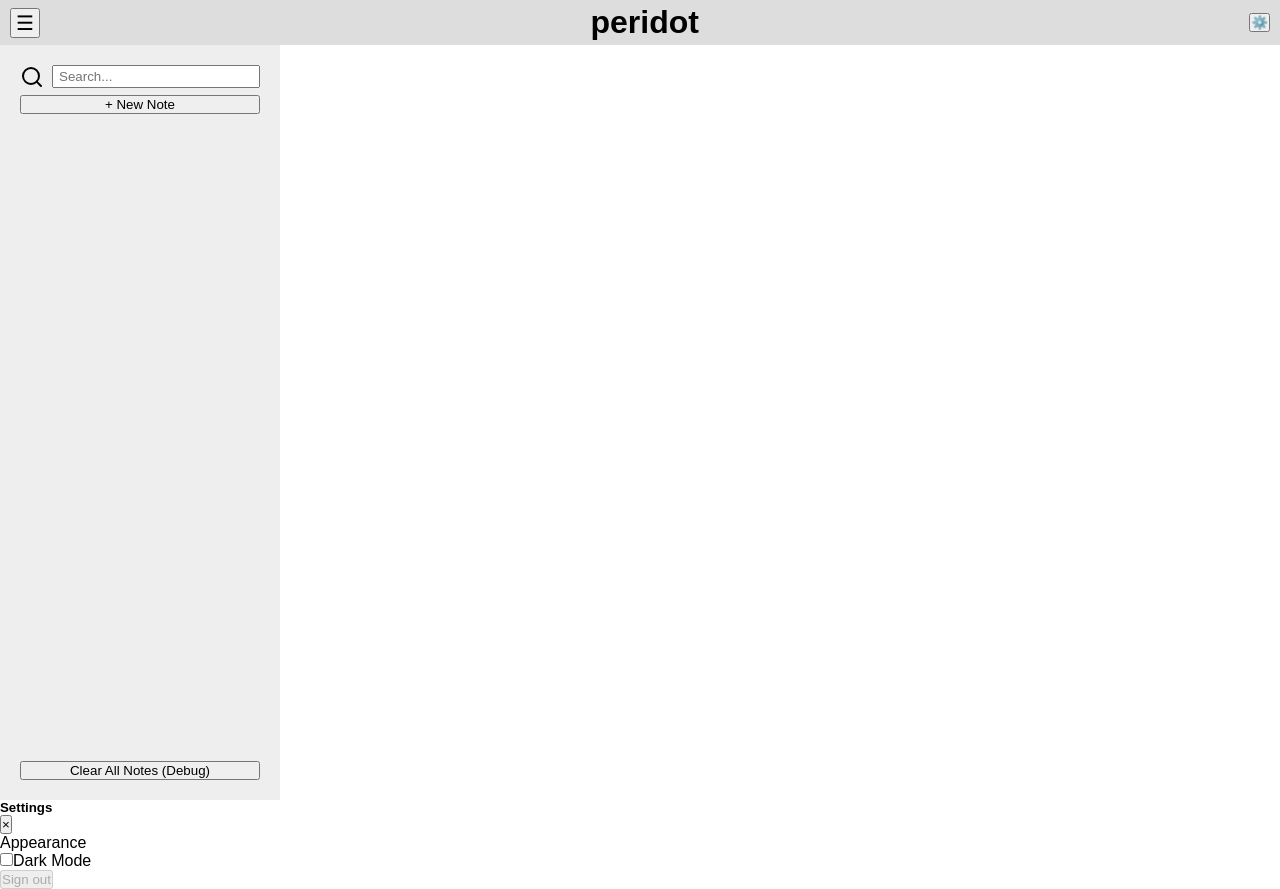
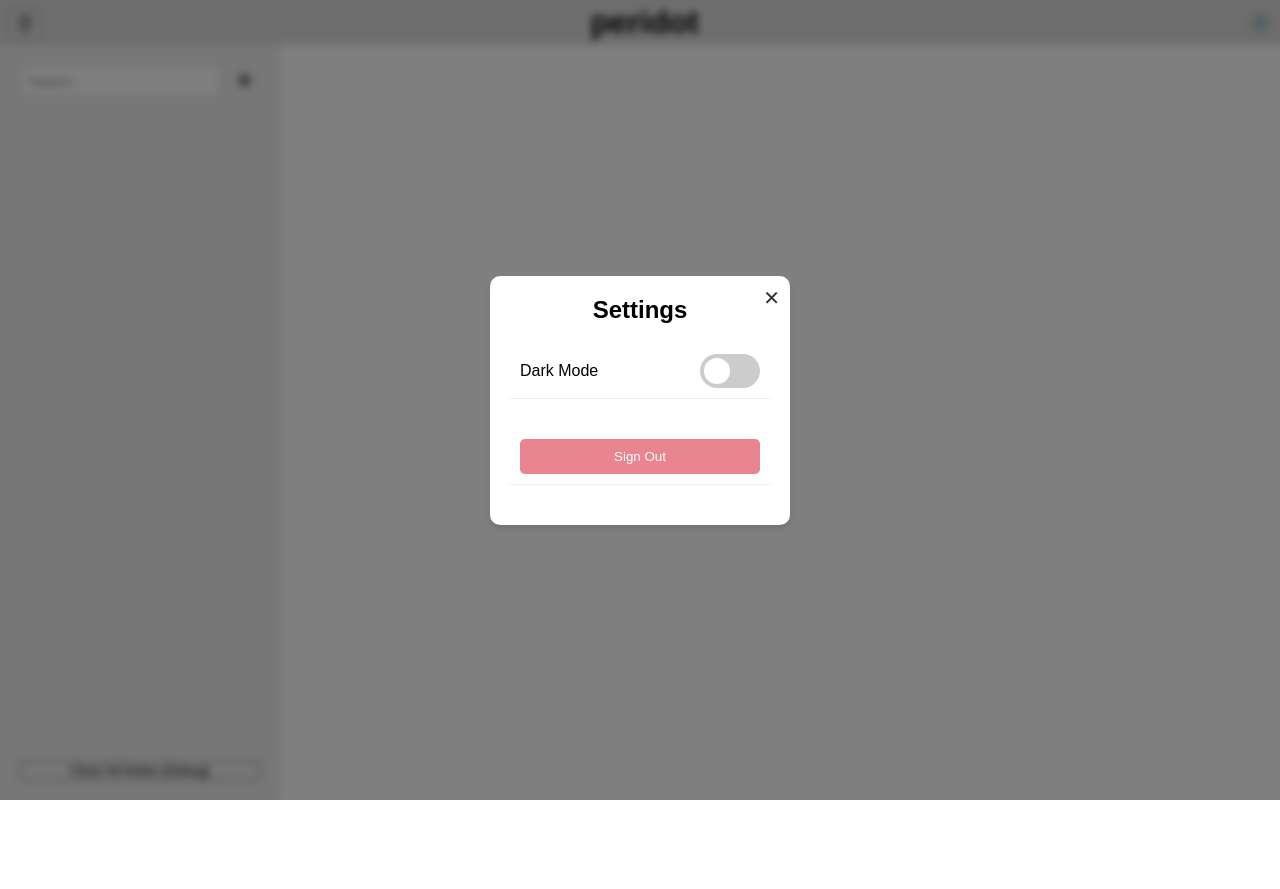
Before and after one commit to streylix/peridot, a React (Vite) app: page / in a window 1280 px wide. Both pictures are taken after a click on the button "⚙️". After the commit the page ends 800 px from the top, so only its background shows below. Built offline with nearby package versions, Linux system fonts and the light colour scheme.

Commit message:
dark mode v1

```diff
--- a/src/App.jsx
+++ b/src/App.jsx
@@ -1,24 +1,51 @@
-import React, { useState } from 'react';
+import React, { useState, useEffect } from 'react';
 import Header from './components/Header';
 import Sidebar from './components/Sidebar';
-import SettingsModal from './components/SettingsModal';
+import Settings from './components/Settings';
 
 function App() {
   const [isSettingsOpen, setIsSettingsOpen] = useState(false);
   const [selectedId, setSelectedId] = useState(null);
 
+  // Apply dark mode on initial load if previously set
+  useEffect(() => {
+    const savedDarkMode = localStorage.getItem('darkMode') === 'true';
+    if (savedDarkMode) {
+      document.body.classList.add('dark-mode');
+    }
+  }, []);
+
+  const openSettings = () => {
+    console.log('Open settings called');
+    setIsSettingsOpen(true);
+  };
+
+  const closeSettings = () => {
+    console.log('Close settings called');
+    setIsSettingsOpen(false);
+  };
+
   return (
     <div className="app">
-      <Header onSettingsClick={() => setIsSettingsOpen(true)} />
+      <Header
+        onSettingsClick={() => {
+          console.log('Settings click in Header');
+          openSettings();
+        }}
+        onDarkModeClick={() => {
+          console.log('Dark mode click in Header');
+          openSettings();
+        }}
+      />
       <div className="main-container">
         <Sidebar
           selectedId={selectedId}
           onNoteSelect={setSelectedId}
         />
       </div>
-      <SettingsModal
+      <Settings
         isOpen={isSettingsOpen}
-        onClose={() => setIsSettingsOpen(false)}
+        onClose={closeSettings}
       />
     </div>
   );
--- a/src/components/Header.jsx
+++ b/src/components/Header.jsx
@@ -1,6 +1,6 @@
 import React from 'react'
 
-function Header({ onSettingsClick }) {
+function Header({ onSettingsClick, onDarkModeClick }) {
   const toggleSidebar = () => {
     const sidebar = document.querySelector('.sidebar');
     const mainContent = document.querySelector('.main-content');
@@ -23,6 +23,7 @@ function Header({ onSettingsClick }) {
           ☰
         </button>
         <h1>peridot</h1>
+        <div className="header-buttons">
           <button
             type="button"
             className="btn btn-settings"
@@ -31,6 +32,7 @@ function Header({ onSettingsClick }) {
             ⚙️
           </button>
         </div>
+      </div>
     </header>
   )
 }
--- /dev/null
+++ b/src/components/Settings.jsx
@@ -0,0 +1,66 @@
+import React, { useState, useEffect } from 'react';
+
+function Settings({ isOpen, onClose }) {
+  const [isDarkMode, setIsDarkMode] = useState(() => {
+    // Check local storage for existing dark mode preference
+    return localStorage.getItem('darkMode') === 'true';
+  });
+
+  useEffect(() => {
+    console.log('Settings modal isOpen:', isOpen);
+  }, [isOpen]);
+
+  useEffect(() => {
+    // Apply dark mode when component mounts or isDarkMode changes
+    if (isDarkMode) {
+      document.body.classList.add('dark-mode');
+      localStorage.setItem('darkMode', 'true');
+    } else {
+      document.body.classList.remove('dark-mode');
+      localStorage.setItem('darkMode', 'false');
+    }
+  }, [isDarkMode]);
+
+  const toggleDarkMode = () => {
+    setIsDarkMode(!isDarkMode);
+  };
+
+  // Render nothing if not open
+  if (!isOpen) {
+    console.log('Settings modal not rendering due to !isOpen');
+    return null;
+  }
+
+  console.log('Settings modal rendering');
+
+  return (
+    <div className="dark-mode-modal-overlay">
+      <div className="dark-mode-modal-content">
+        <button className="dark-mode-modal-close" onClick={onClose}>
+          ✕
+        </button>
+        <h2>Settings</h2>
+        <div className="settings-section">
+          <div className="dark-mode-switch-container">
+            <span>Dark Mode</span>
+            <label className="toggle-switch">
+              <input
+                type="checkbox"
+                checked={isDarkMode}
+                onChange={toggleDarkMode}
+              />
+              <span className="slider"></span>
+            </label>
+          </div>
+        </div>
+        <div className="settings-section">
+          <button className="btn btn-danger" disabled>
+            Sign Out
+          </button>
+        </div>
+      </div>
+    </div>
+  );
+}
+
+export default Settings;
--- a/src/components/SettingsModal.jsx
+++ b/src/components/SettingsModal.jsx
@@ -11,7 +11,7 @@ function SettingsModal({ isOpen, onClose }) {
       <div className="modal-dialog">
         <div className="modal-content">
           <div className="modal-header">
-            <h5 className="modal-title">Settings</h5>
+            <h5 className="modal-title">Other Settings</h5>
             <button
               type="button"
               className="close"
@@ -21,28 +21,7 @@ function SettingsModal({ isOpen, onClose }) {
             </button>
           </div>
           <div className="modal-body">
-            <ul className="nav nav-pills flex-column">
-              <li className="nav-item">
-                <a className="nav-link active">Appearance</a>
-              </li>
-            </ul>
-            <div className="tab-content">
-              <div className="tab-pane fade show active">
-                <div className="custom-control custom-switch">
-                  <input
-                    type="checkbox"
-                    className="custom-control-input"
-                    id="darkModeSwitch"
-                  />
-                  <label
-                    className="custom-control-label"
-                    htmlFor="darkModeSwitch"
-                  >
-                    Dark Mode
-                  </label>
-                </div>
-              </div>
-            </div>
+            <p>More settings coming soon!</p>
           </div>
           <div className="modal-footer">
             <button
--- a/src/components/Sidebar.jsx
+++ b/src/components/Sidebar.jsx
@@ -94,9 +94,6 @@ function Sidebar({ selectedId, onNoteSelect }) {
     <>
       <div className="sidebar" id="sidebar">
         <div className="search">
-          <label htmlFor="note-search">
-            <Search size={24} />
-          </label>
           <input
             type="search"
             id="note-search"
@@ -104,15 +101,15 @@ function Sidebar({ selectedId, onNoteSelect }) {
             value={searchTerm}
             onChange={(e) => setSearchTerm(e.target.value)}
           />
-        </div>
-
           <button
             type="button"
             className="new-note-btn"
             onClick={createNewNote}
+            title="New Note"
           >
-          + New Note
+            ✚
           </button>
+        </div>
 
         <ul className="note-list">
         {filteredNotes.map(note => (
@@ -121,8 +118,8 @@ function Sidebar({ selectedId, onNoteSelect }) {
             className={`note-item ${note.id === selectedId ? 'active' : ''}`}
             onClick={() => onNoteSelect(note.id)}
           >
-              <span>{note.title}</span>
             {note.pinned && <span className="pin-indicator">📌</span>}
+            <span className="note-title">{note.title}</span>
             <button
               className="pin-button"
               onClick={(e) => {
--- a/src/index.css
+++ b/src/index.css
@@ -1,10 +1,10 @@
+/* Main layout styles */
 * {
   margin: 0;
   padding: 0;
   box-sizing: border-box;
 }
 
-/* Main layout styles */
 body {
   font-family: Arial, sans-serif;
   display: flex;
@@ -70,14 +70,34 @@ header {
 /* Search form */
 .search {
   display: flex;
-  font-size: 24px;
+  align-items: center;
+  gap: 8px;
 }
 
 .search input {
-  width: 100%;
-  margin-left: 8px;
-  height: 75%;
-  padding: 5px;
+  flex: 1;
+  height: 32px;
+  padding: 4px 8px;
+  border: 1px solid #ccc;
+  border-radius: 4px;
+}
+
+/* New note button styling */
+.new-note-btn {
+  background: none;
+  border: none;
+  cursor: pointer;
+  padding: 4px 8px;
+  font-size: 18px;
+  opacity: 0.7;
+  transition: opacity 0.2s ease;
+  display: flex;
+  align-items: center;
+  justify-content: center;
+}
+
+.new-note-btn:hover {
+  opacity: 1;
 }
 
 /* Note list */
@@ -113,7 +133,6 @@ header {
   padding: 0px 5px 5px 5px;
   background-color: #fff;
   transition: width 0.3s ease-out;
-  /* margin-left: 280px; Match sidebar width */
   width: calc(100% - 280px);
   position: absolute;
   right: 0;
@@ -137,6 +156,52 @@ header {
   overflow-x: hidden;
 }
 
+/* Note item styles */
+.note-item {
+  display: flex;
+  justify-content: space-between;
+  align-items: center;
+  padding: 10px;
+  margin-bottom: 5px;
+  cursor: pointer;
+  background-color: #f9f9f9;
+  border-radius: 4px;
+  border-left: 3px solid transparent;
+}
+
+.note-item.active {
+  background-color: #dcfaed;
+  border-left: 3px solid #19d282;
+  box-shadow: 0 2px 4px rgba(0, 0, 0, 0.1);
+}
+
+.note-item:hover {
+  transition: all 0.2s ease;
+  background-color: #e9e9e9;
+}
+
+.note-title {
+  flex: 1;
+}
+
+.pin-indicator {
+  margin-right: 8px;
+  font-size: 14px;
+}
+
+.pin-button {
+  margin-left: auto;
+  background: none;
+  border: none;
+  cursor: pointer;
+  opacity: 0.6;
+  transition: opacity 0.2s ease;
+}
+
+.pin-button:hover {
+  opacity: 1;
+}
+
 /* Note Toolbar */
 .note-toolbar {
   display: flex;
@@ -152,119 +217,114 @@ header {
   margin-left: 20px;
 }
 
-/* Dark mode styles */
-body.dark-mode {
-  background-color: #1e1e1e;
-  color: #c7c7c7;
+/* Dark Mode Modal Styles */
+.dark-mode-modal-overlay {
+  position: fixed;
+  top: 0;
+  left: 0;
+  width: 100%;
+  height: 100%;
+  background-color: rgba(0, 0, 0, 0.5);
+  display: flex;
+  justify-content: center;
+  align-items: center;
+  z-index: 1000;
+  backdrop-filter: blur(4px);
 }
 
-.dark-mode .sidebar {
-  background-color: #252526;
-  border-right: 1px solid #3c3c3c;
+.dark-mode-modal-content {
+  background-color: white;
+  border-radius: 10px;
+  padding: 20px;
+  width: 300px;
+  max-width: 90%;
+  position: relative;
+  box-shadow: 0 4px 6px rgba(0, 0, 0, 0.1);
 }
 
-.dark-mode .top-bar {
-  background-color: #333333;
-  border-bottom: 1px solid #3c3c3c;
+.dark-mode-modal-close {
+  position: absolute;
+  top: 10px;
+  right: 10px;
+  background: none;
+  border: none;
+  font-size: 20px;
+  cursor: pointer;
+  color: #333;
 }
 
-.dark-mode .main-content {
-  background-color: #1e1e1e;
-  border-left: 1px solid #3c3c3c;
+.dark-mode-modal-content h2 {
+  margin-bottom: 20px;
+  text-align: center;
 }
 
-.dark-mode .editable {
-  border: 1px solid rgba(204, 204, 204, 0.15);
+.settings-section {
+  margin-bottom: 20px;
+  padding: 10px;
+  border-bottom: 1px solid #eee;
 }
 
-/* Rest of dark mode styles... */
-
-/* Dark mode styles adjustments */
-body.dark-mode {
-  background-color: #1e1e1e; /* Slightly lighter than pitch black for the body */
-  color: #c7c7c7; /* Lighter text for better readability */
+.dark-mode-switch-container {
+  display: flex;
+  justify-content: space-between;
+  align-items: center;
 }
 
-.dark-mode .sidebar {
-  background-color: #252526; /* Dark grey similar to VS Code sidebar */
-  border-right: 1px solid #3c3c3c; /* Distinct border color */
+/* Toggle Switch Styles */
+.toggle-switch {
+  position: relative;
+  display: inline-block;
+  width: 60px;
+  height: 34px;
 }
 
-.dark-mode .top-bar {
-  background-color: #333333; /* Slightly lighter dark for the top bar */
-  border-bottom: 1px solid #3c3c3c; /* Distinct border color */
+.toggle-switch input {
+  opacity: 0;
+  width: 0;
+  height: 0;
 }
 
-.dark-mode .main-content {
-  background-color: #1e1e1e; /* Same as body to maintain consistency */
-  border-left: 1px solid #3c3c3c; /* Distinct border color for separation */
+.slider {
+  position: absolute;
+  cursor: pointer;
+  top: 0;
+  left: 0;
+  right: 0;
+  bottom: 0;
+  background-color: #ccc;
+  transition: 0.4s;
+  border-radius: 34px;
 }
 
-.dark-mode .note-list li {
-  background-color: #2d2d2d; /* Darker background for list items */
-  color: #c7c7c7; /* Lighter text for better readability */
-  border-bottom: 1px solid #3c3c3c; /* Distinct border color */
+.slider:before {
+  position: absolute;
+  content: "";
+  height: 26px;
+  width: 26px;
+  left: 4px;
+  bottom: 4px;
+  background-color: white;
+  transition: 0.4s;
+  border-radius: 50%;
 }
 
-.dark-mode .note-list li:hover {
-  background-color: #3c3c3c; /* Hover color for list items */
+input:checked + .slider {
+  background-color: #2196F3;
 }
 
-.dark-mode .note-item.active {
-  background-color: #007acc; /* Vibrant selection color similar to VS Code */
-  color: #ffffff; /* White text for selected item */
+input:checked + .slider:before {
+  transform: translateX(26px);
 }
 
-.dark-mode .editable {
-  background-color: #1e1e1e; /* Same as body to maintain consistency */
-  border-color: 1px solid rgba(204, 204, 204, 0.15); /* Even more subtle in dark mode */
-  color: #c7c7c7; /* Lighter text for better readability */
+/* Sign Out Button */
+.btn-danger {
+  width: 100%;
+  margin-top: 10px;
+  background-color: #dc3545;
+  color: white;
+  border: none;
+  padding: 10px;
+  border-radius: 5px;
+  cursor: not-allowed;
+  opacity: 0.6;
 }
-
-.dark-mode .editable[contenteditable="true"]:empty:before {
-  color: #555; /* Placeholder color */
-}
-
-/* Adjust search input, new note, and debug button styles for dark mode */
-.dark-mode .search input, .dark-mode .new-note-btn, .dark-mode #debug-button {
-  background-color: #333333; /* Dark background for inputs and buttons */
-  color: #c7c7c7; /* Lighter text for better readability */
-  border: 1px solid #3c3c3c; /* Distinct border color */
-}
-
-/* Adjust focus color for inputs and buttons */
-.dark-mode .search input:focus, .dark-mode .new-note-btn:focus, .dark-mode #debug-button:focus {
-  outline-color: #007acc; /* Vibrant focus color similar to VS Code */
-}
-
-/* Update the selected note outline */
-.dark-mode .note-item.active {
-  border: 1px solid #007acc; /* Vibrant blue border for the selected note */
-}
-
-/* Update the list button to be visible in dark mode */
-.dark-mode .menu-btn {
-  color: #c7c7c7; /* Lighter color for better visibility */
-  background-color: #333333; /* Dark background to match the dark mode theme */
-}
-
-/* Update the 'sign out' button to bright purple when dark mode is enabled */
-.dark-mode .top-bar a {
-  color: #7d5b99; /* Bright purple color for better readability */
-}
-
-.dark-mode .note-toolbar{
-  border-color: #2d2d2d;
-}
-
-.dark-mode .modal-content{
-  background-color: #1e1e1e;
-}
-
-.dark-mode .modal-header, .dark-mode .modal-footer{
-  border-color: #252526;
-}
-
-.dark-mode .modal-content span{
-  color: #c7c7c7;
-}
--- a/src/main.jsx
+++ b/src/main.jsx
@@ -2,6 +2,7 @@ import React from 'react'
 import ReactDOM from 'react-dom/client'
 import App from './App'
 import './index.css'
+import './dark-mode.css'
 import './mobile.css'
 
 ReactDOM.createRoot(document.getElementById('root')).render(
```
Also changed, not shown: src/dark-mode.css (added, +115 -0 lines), 2 other files (tests, documents, lock files or other folders). Lines whose indentation alone changed are shown as unchanged.
